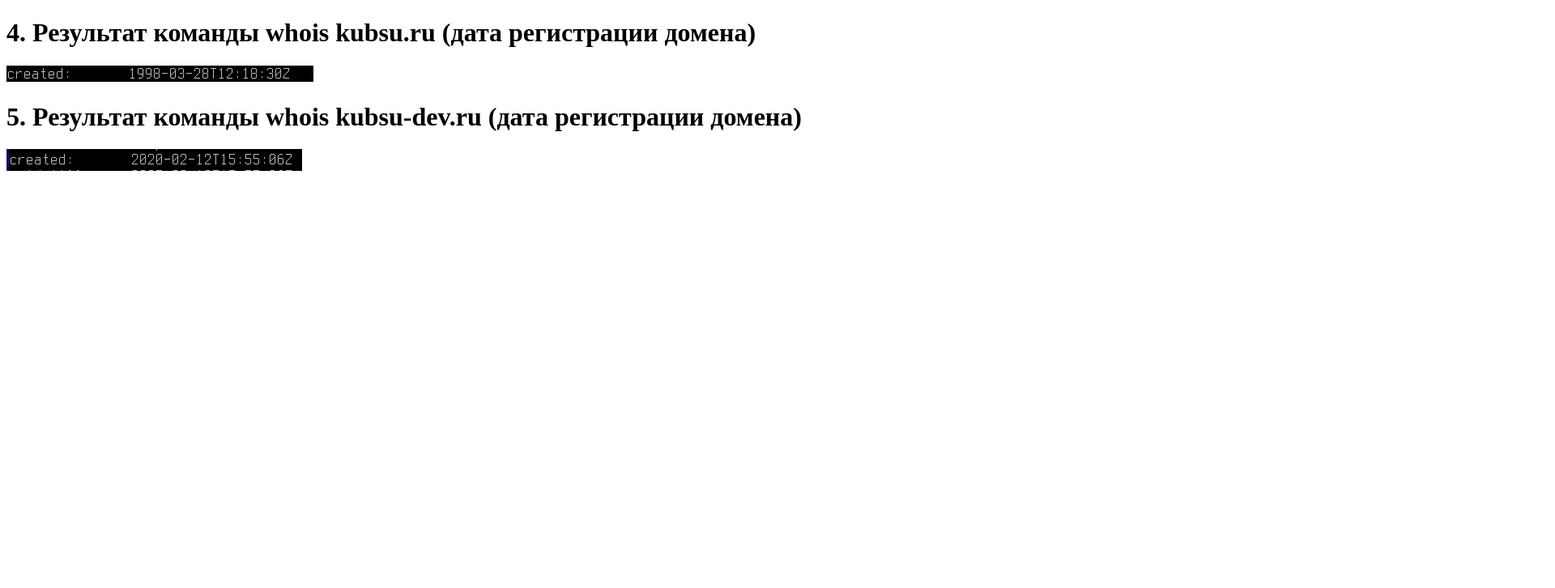
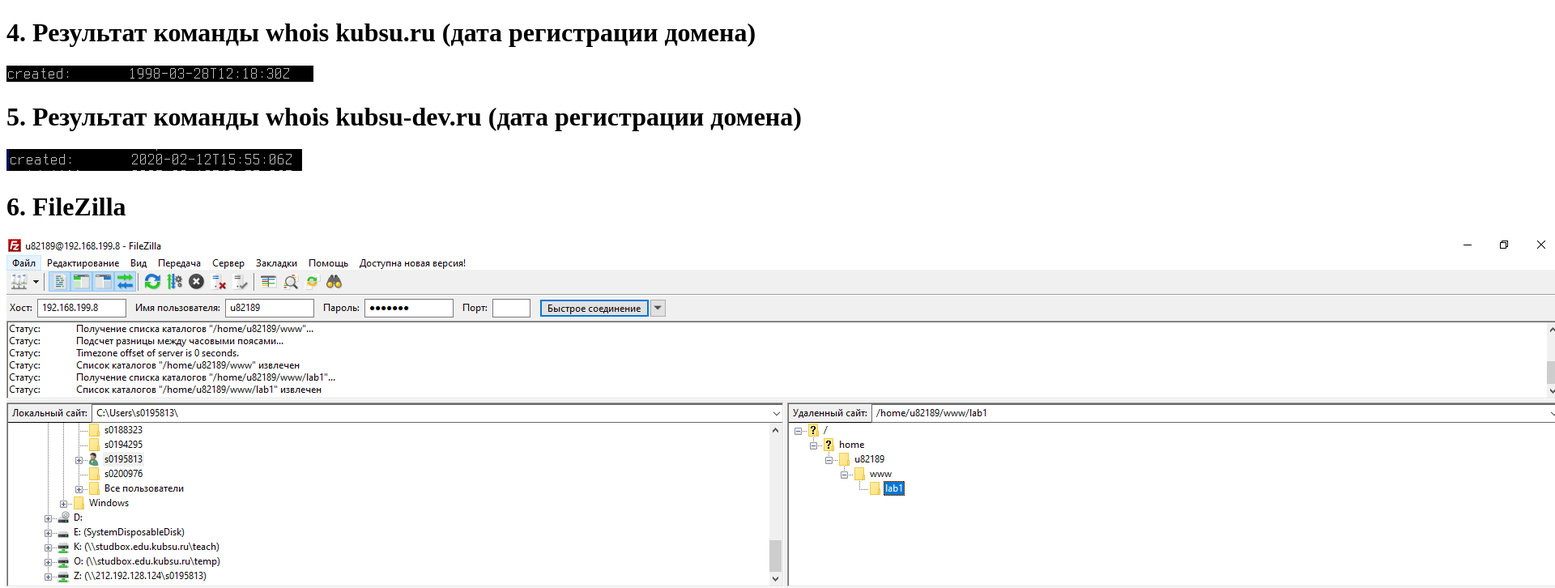
Before and after one commit to Pavel-Kapitonov/backend-lab-1, a plain HTML site: page index.html in a window 1280 px wide. Shown: the part 1170-1896 px from the top of the page at 81% size, 1920 px wide, since content can reach past the window. Before the commit the page ends 1393 px from the top, so only its background shows below. Drawn offline with Linux system fonts and the light colour scheme.

Commit message:
Update index.html

```diff
--- a/index.html
+++ b/index.html
@@ -26,6 +26,8 @@
         <img src="datadomen1.png" alt="">
         <h1>5. Результат команды whois kubsu-dev.ru (дата регистрации домена)</h1>
         <img src="datadomen2.png" alt="">
+        <h1>6. FileZilla</h1>
+        <img src="filezilla-screen.PNG" alt="">
     </div>
 </body>
 </html>
```
